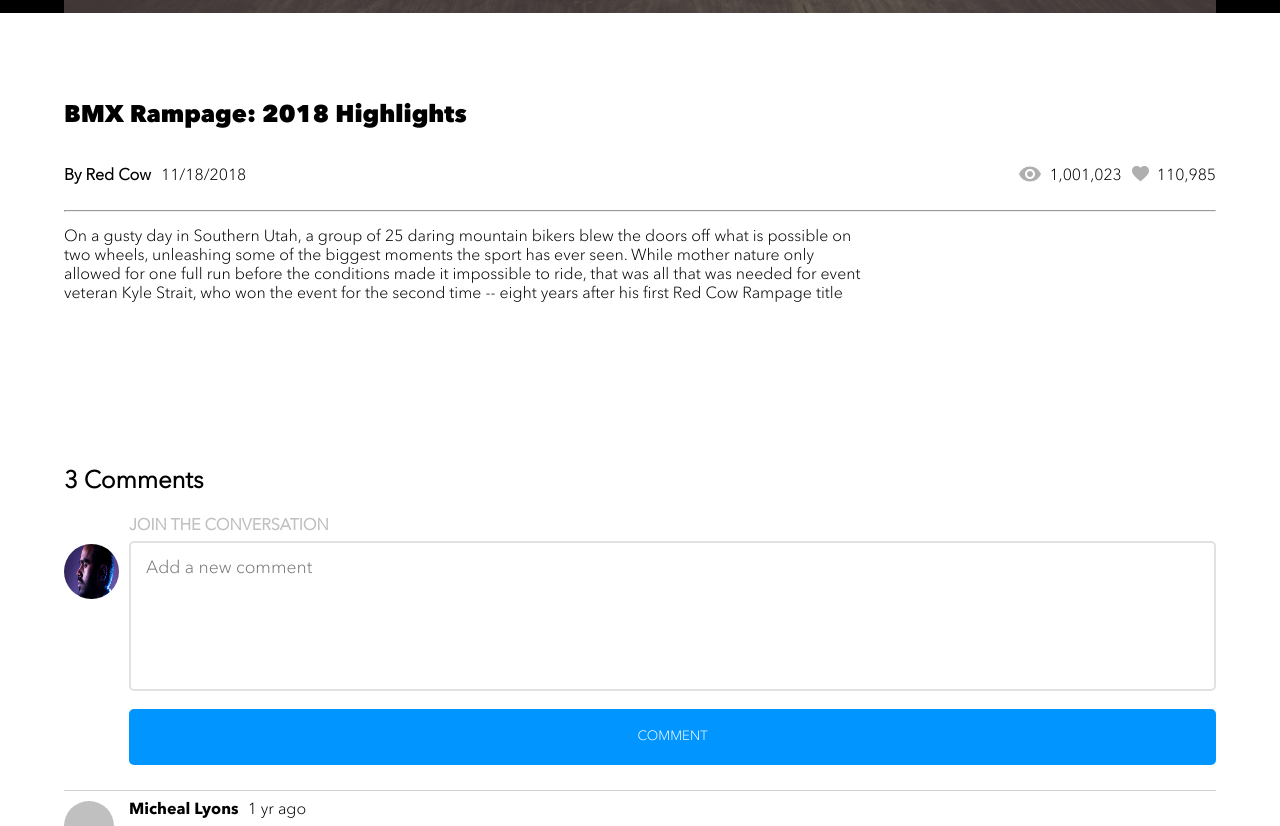
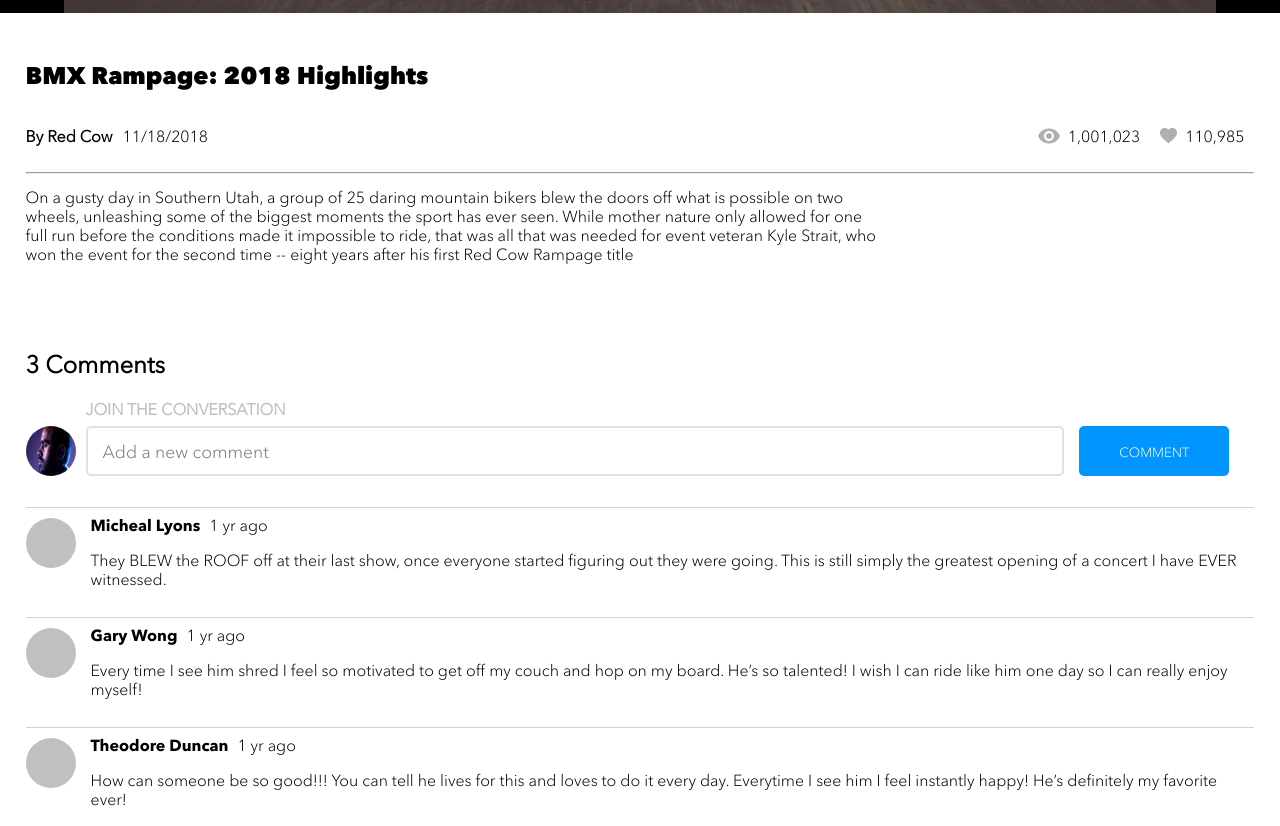
Before and after one commit to john-martinez/johnray-martinez-brainflix, a React (Create React App) app in the folder sprint-1/: page / in a window 1280 px wide. Shown: the part 720-1546 px from the top of the page. Built offline with nearby package versions, Linux system fonts and the light colour scheme.

Commit message:
finished styling for tablet view for commentSection component

```diff
--- a/sprint-1/src/components/CommentForm/CommentForm.jsx
+++ b/sprint-1/src/components/CommentForm/CommentForm.jsx
@@ -14,9 +14,9 @@ class CommentForm extends Component {
                 <div className="comment-form__right comment-form__section">
                     <div className="comment-form__field">
                         <label className="comment-form__label" htmlFor="comment">Join The Conversation</label>
-                        <textarea name="comment" id="comment" className="comment-form__input text-area" placeholder="Add a new comment"></textarea>
                     </div>
-                    <div className="comment-form__field">
+                    <div className="comment-form__field--flex">
+                        <textarea name="comment" className="comment-form__input" placeholder="Add a new comment"></textarea>
                         <button className="comment-form__button">COMMENT</button>
                     </div>
                 </div>
--- a/sprint-1/src/components/CommentForm/CommentForm.scss
+++ b/sprint-1/src/components/CommentForm/CommentForm.scss
@@ -1,4 +1,5 @@
 @import '../../assets/Partials/variables';
+@import '../../assets/Partials/mixins';
 
 .comment-form {
     display: flex;
@@ -40,11 +41,17 @@
     &__field {
         padding-left: 10px;
         width: 100%;
+
+        &--flex {
+            @extend .comment-form__field;
+            display: flex;
+            flex-direction: column;
+        }
     }
 
     &__input {
         width: 100%;
-        height: 150px;
+        height: 100%;
         padding: 15px;
         font-size: 1.1rem;
         resize: none;
@@ -58,5 +65,18 @@
             outline: none;
         }
     }
-    // @include tablet { &__field:last-of-type { text-align: right } }
+    @include tablet {
+        &__field {
+            flex-direction: row;
+
+            &--flex { height: 50px }
+        }
+        &__picture { margin-top: 24px; height: 50px; width: 50px }
+        &__input {
+            word-wrap: normal;
+            overflow-y: hidden;
+        }
+        &__button { margin: 0 25px 0 15px; max-width: 150px}
+
+    }
 }
--- a/sprint-1/src/components/CommentSection/CommentSection.scss
+++ b/sprint-1/src/components/CommentSection/CommentSection.scss
@@ -1,3 +1,7 @@
+@import '../../assets/Partials/mixins';
+
 .comment-section {
     padding: 5%;
+
+    @include tablet { padding: 2% }
 }
--- a/sprint-1/src/components/NextVideoList/NextVideoList.jsx
+++ b/sprint-1/src/components/NextVideoList/NextVideoList.jsx
@@ -5,12 +5,15 @@ import './NextVideoList.scss';
 
 class NextVideoList extends Component {
     render(){
+        const container = [];
+        videos.forEach(item=>{
+            if (item.id !== this.props.mainVideoId)
+                container.push(<NextVideo image={item} key={item.id} />)
+        })
         return (
             <section className="next-video-list">
                 <h4>NEXT VIDEO</h4>
-                {videos
-                .filter(item=>item.id !== this.props.mainVideoId)
-                .map(item=><NextVideo image={item} key={item.id} /> )}
+                {container}
             </section>
         );
     }
--- a/sprint-1/src/components/Video/Video.jsx
+++ b/sprint-1/src/components/Video/Video.jsx
@@ -3,8 +3,6 @@ import VideoPlayer from '../VideoPlayer/VideoPlayer';
 import views from '../../assets/Icons/SVG/Icon-views.svg';
 import likes from '../../assets/Icons/SVG/Icon-likes.svg';
 import './Video.scss';
-
-
 
 function Video(props){
     let year = new Date(props.mainVideo.timestamp).getFullYear();
@@ -15,7 +13,7 @@ function Video(props){
             <VideoPlayer video={props.mainVideo} />
             <div className="video__details">
                 <h2 className="video__title">{props.mainVideo.title}</h2>
-                <div class="video__blurb">
+                <div className="video__blurb">
                     <div className="video__details--flex">
                         <p className="video__channel"><strong>{props.mainVideo.channel}</strong></p>
                         <span className="video__timestamp">{`${month}/${day}/${year}`}</span>
--- a/sprint-1/src/components/Video/Video.scss
+++ b/sprint-1/src/components/Video/Video.scss
@@ -15,6 +15,7 @@
         display: flex;
         height: 30px;
     }
+    &__stats { margin-right: 10px }
     &__stat-value { margin-left: 4px }
     &__stat-icon { transform: translateY(2px);}
     &__blurb {
@@ -25,6 +26,7 @@
     }
 
     @include tablet {
+        &__details { padding: 2% }
         &__blurb { flex-direction: row }
         &__stats { padding-left: 10px }
         &__description { width: 70% }
--- a/sprint-1/src/components/VideoPlayer/VideoPlayer.jsx
+++ b/sprint-1/src/components/VideoPlayer/VideoPlayer.jsx
@@ -6,8 +6,17 @@ import pause from '../../assets/Icons/SVG/Icon-pause.svg';
 import volume from '../../assets/Icons/SVG/Icon-volume.svg';
 import fullscreen from '../../assets/Icons/SVG/Icon-fullscreen.svg';
 function VideoPlayer(props){
+    // todos: add setTimeout to add delay to the controls when transitioning to hidden again
+    // add icon in the middle to see what is the playState of the video
+    // controls should autohide after 3 secs after mouse stops moving when in full screen mode
+    // fix the bug where pressing spacebar while in input texts changes the playState
+    // fix the bug where playState changes even when clicking full screen buttons or volume *** FIXED ***
+
+    // EVENT LISTENER TO CHANGE ICON WHEN PRESSING SPACEBAR OR WHEN CLICKING THE VIDEO OR THE PLAY/PAUSE BUTTON
     let playState = "paused";
     const changeIcon = e => {
+        e.stopPropagation();
+        if (e.target.classList[0] === 'video-player__play-button' || e.target.classList[0] === 'video-player__video' || e.code === 'Space'){
             let playButton = document.querySelector('.video-player__play-button');
             if (playState === "paused") {
                 playState = "play";
@@ -17,10 +26,13 @@ function VideoPlayer(props){
                 playButton.src = play;
             }
         }
-    document.addEventListener("keyup", e=>{
-        e.preventDefault();
-        e.keyCode === 13 ? changeIcon() : console.log(e.keyCode);
+    }
+    document.addEventListener("keypress", e=>{
+        if (e.keyCode === 32 && e.target === document.body)
+            e.preventDefault(); // to prevent spacebar from scrolling the page
+            changeIcon(e);
     })
+
     return(
         <div className="video-player" onClick={changeIcon} >
           <video className="video-player__video" poster={props.video.image} ></video>
--- a/sprint-1/src/components/VideoPlayer/VideoPlayer.scss
+++ b/sprint-1/src/components/VideoPlayer/VideoPlayer.scss
@@ -33,16 +33,14 @@
 
     &__play-button {
         width: 40px;
-        &:hover {
-            background-color: rgba(0,0,0,0.6);
-        }
+        &:hover { background-color: rgba(0,0,0,0.6) }
     }
     &__side {
-        padding: 6px 0;
+        padding: 0;
         > * {
-            margin: 0 10px;
             display: inline-block;
             vertical-align: middle;
+            height: 100%;
         }
     }
 
@@ -62,6 +60,17 @@
         height: 4px;
     }
 
+    &__fullscreen,
+    &__volume {
+        border-radius: 5px;
+        padding: 6px 10px;
+        &:hover {
+            background-color: rgba(0,0,0,0.3)
+        }
+    }
+
+
+
     @include tablet {
         &__video {
             padding: 0 5%;
```
Lines whose indentation alone changed are shown as unchanged.
